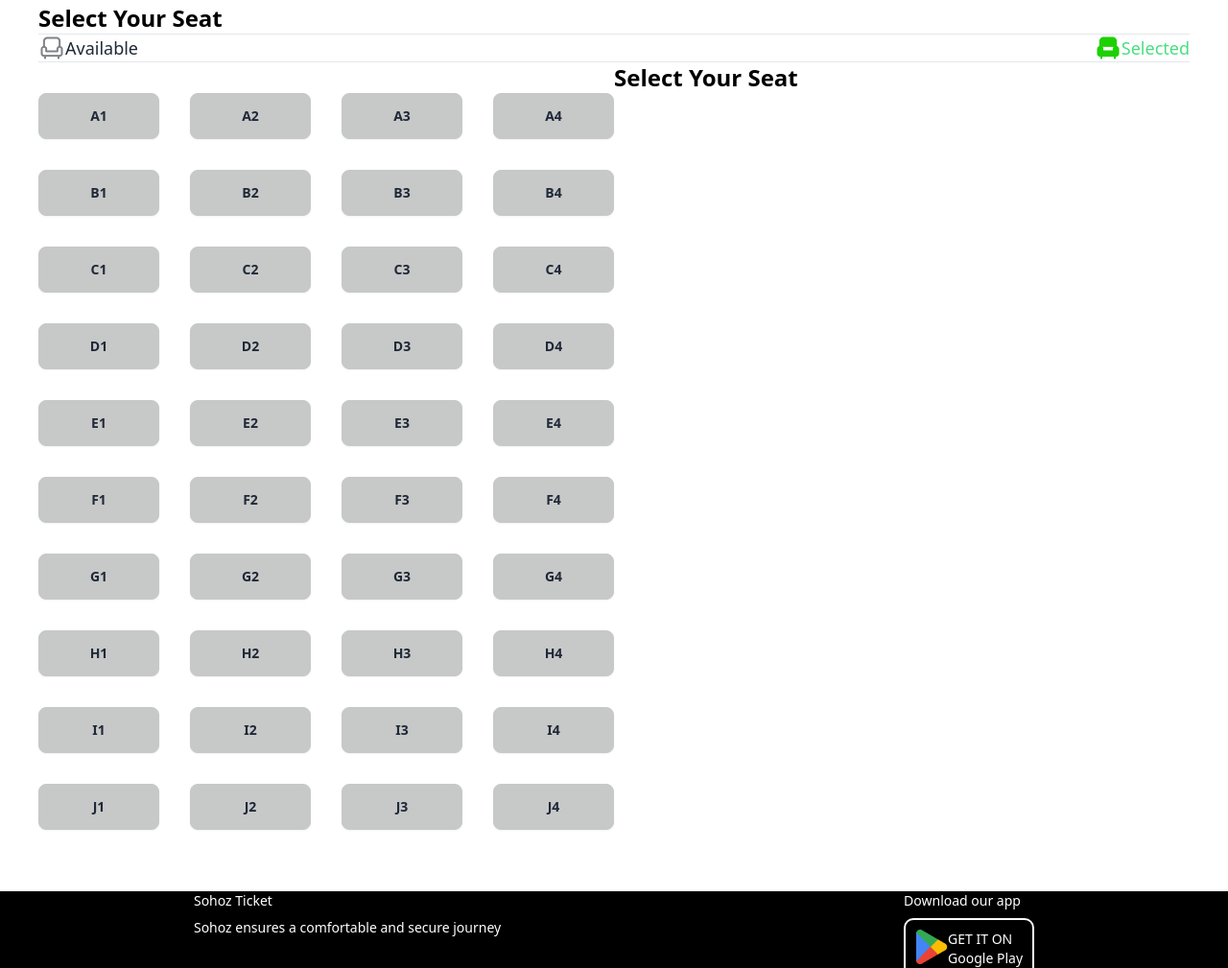
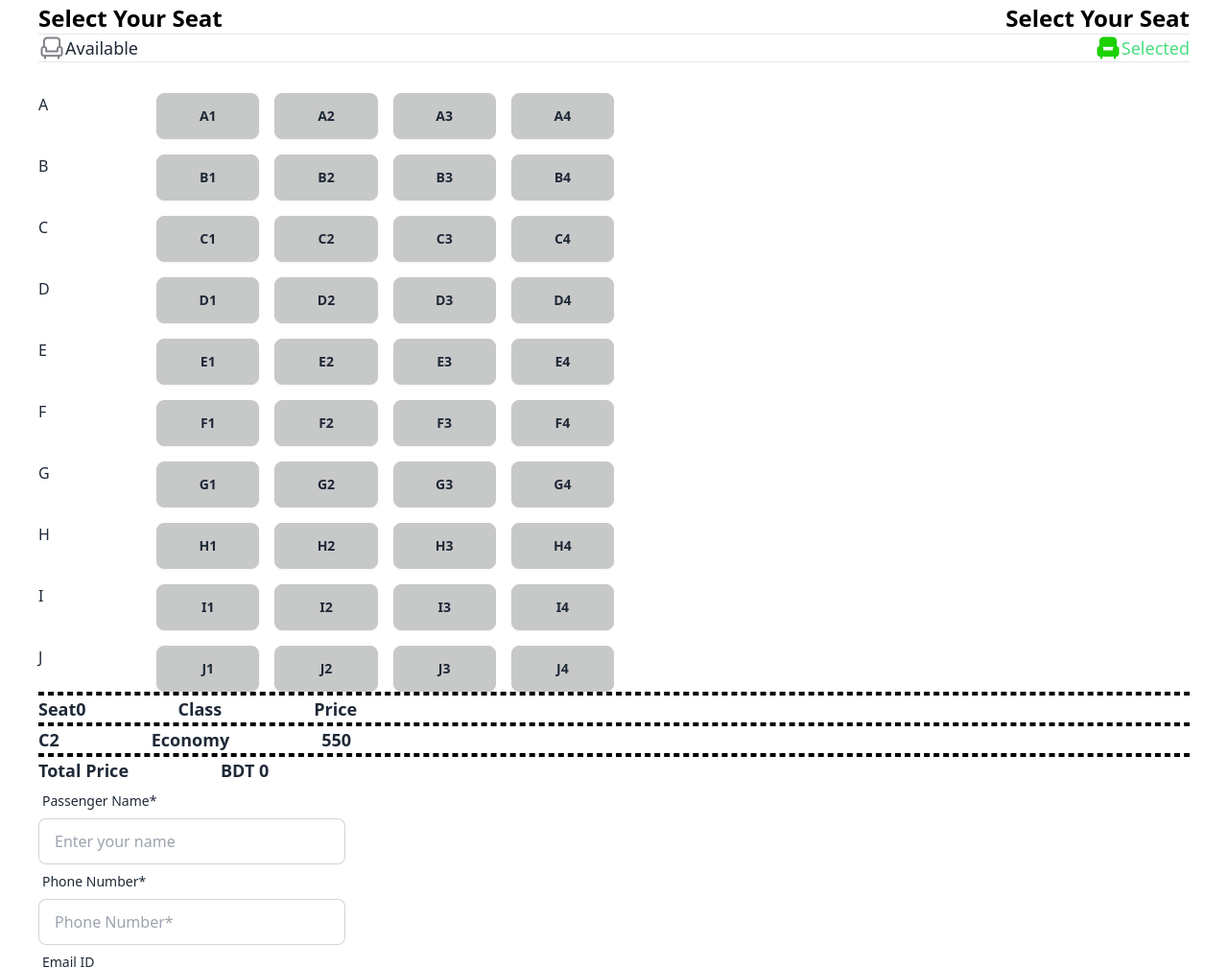
Before and after one commit to Saddamsaykat/smart-ticket, a plain HTML site: page index.html in a window 1280 px wide. Shown: the part 1791-2800 px from the top of the page at 96% size. Drawn offline with nearby package versions, Linux system fonts and the light colour scheme.

Commit message:
bus plan show

```diff
--- a/index.html
+++ b/index.html
@@ -50,7 +50,7 @@
                 </ul>
             </div>
             <div class="navbar-end">
-                <a class="btn">Bus <img src="./images/bus-icon.png" alt=""></a>
+                <a class="btn" href="#bus-route">Bus <img src="./images/bus-icon.png" alt=""></a>
             </div>
         </div>
 
@@ -69,7 +69,8 @@
                             <h1 class="mb-5 text-4xl font-bold">Hater Ticket</h1>
                             <p class="mb-5">Provident cupiditate voluptatem et in. Quaerat fugiat ut assumenda excepturi
                                 exercitationem quasi. In deleniti eaque aut repudiandae et a id nisi.</p>
-                            <button class="btn btn-success">Buy Tickets</button>
+                            <button class="btn btn-success" id="btn-transtion"> <a href="#buyTicketOnline">Buy
+                                    Tickets</a></button>
                         </div>
                     </div>
                 </div>
@@ -144,7 +145,7 @@
             </div>
         </section>
         <!-- section three bus ticket prize list -->
-        <section class="section-three">
+        <section class="section-three" id="bus-route">
             <div class="ticket-name">
                 <h1>Sohoz Ticket</h1>
                 <p>From online booking systems to GPS tracking, the company prioritizes convenience and reliability.</p>
@@ -201,10 +202,14 @@
             </div>
         </section>
         <!-- seat plan -->
-        <section>
+        <section id="buyTicketOnline">
 
-            <div>
+            <div class=" flex justify-between">
                 <h1 class=" text-black font-bold text-2xl">Select Your Seat</h1>
+
+                <h1 class=" text-black font-bold text-2xl">Select Your Seat</h1>
+
+
             </div>
             <hr>
             <div class=" flex justify-between">
@@ -217,60 +222,110 @@
                 </div>
             </div>
             <hr>
-            <div class=" flex">
-                <!-- <div>
-                    <button class="btn btn-active btn-sets"> <img src="./images/Vector.png" alt=""></button>
-                </div> -->
+            <div class="">
 
-                <div class=" grid grid-cols-4 w-2/4 gap-8 mt-8">
+                <div>
+                    <div class=" grid grid-cols-5 w-2/4 gap-4 mt-8">
 
-
-                    <button class="btn btn-active btn-sets">A1</button>
+                        <h1>A</h1>
+                        <button class="btn btn-active" onclick="btnSetsAll(eventFncVal)">A1</button>
                         <button class="btn btn-active btn-sets">A2</button>
                         <button class="btn btn-active btn-sets">A3</button>
                         <button class="btn btn-active btn-sets">A4</button>
+                        <h1>B</h1>
                         <button class="btn btn-active btn-sets">B1</button>
                         <button class="btn btn-active btn-sets">B2</button>
                         <button class="btn btn-active btn-sets">B3</button>
                         <button class="btn btn-active btn-sets">B4</button>
+                        <h1>C</h1>
                         <button class="btn btn-active btn-sets">C1</button>
                         <button class="btn btn-active btn-sets">C2</button>
                         <button class="btn btn-active btn-sets">C3</button>
                         <button class="btn btn-active btn-sets">C4</button>
+                        <h1>D</h1>
                         <button class="btn btn-active btn-sets">D1</button>
                         <button class="btn btn-active btn-sets">D2</button>
                         <button class="btn btn-active btn-sets">D3</button>
                         <button class="btn btn-active btn-sets">D4</button>
+                        <h1>E</h1>
                         <button class="btn btn-active btn-sets">E1</button>
                         <button class="btn btn-active btn-sets">E2</button>
                         <button class="btn btn-active btn-sets">E3</button>
                         <button class="btn btn-active btn-sets">E4</button>
+                        <h1>F</h1>
                         <button class="btn btn-active btn-sets">F1</button>
                         <button class="btn btn-active btn-sets">F2</button>
                         <button class="btn btn-active btn-sets">F3</button>
                         <button class="btn btn-active btn-sets">F4</button>
+                        <h1>G</h1>
                         <button class="btn btn-active btn-sets">G1</button>
                         <button class="btn btn-active btn-sets">G2</button>
                         <button class="btn btn-active btn-sets">G3</button>
                         <button class="btn btn-active btn-sets">G4</button>
+                        <h1>H</h1>
                         <button class="btn btn-active btn-sets">H1</button>
                         <button class="btn btn-active btn-sets">H2</button>
                         <button class="btn btn-active btn-sets">H3</button>
                         <button class="btn btn-active btn-sets">H4</button>
+                        <h1>I</h1>
                         <button class="btn btn-active btn-sets">I1</button>
                         <button class="btn btn-active btn-sets">I2</button>
                         <button class="btn btn-active btn-sets">I3</button>
                         <button class="btn btn-active btn-sets">I4</button>
+                        <h1>J</h1>
                         <button class="btn btn-active btn-sets">J1</button>
                         <button class="btn btn-active btn-sets">J2</button>
                         <button class="btn btn-active btn-sets">J3</button>
                         <button class="btn btn-active btn-sets">J4</button>
 
                     </div>
-                <hr>
+                </div>
+                <hr id="hr">
                 <div>
-                    <h1 class=" text-black font-bold text-2xl">Select Your Seat</h1>
+                    <div class=" flex gap-24 text-lg font-bold">
 
+                        <h2>Seat<span>0</span></h2>
+                        <h2>Class</h2>
+                        <h2>Price</h2>
+
+                    </div>
+                    <hr id="hr">
+                    <div class=" flex gap-24 text-lg font-bold">
+
+                        <h2>C2</h2>
+                        <h2>Economy</h2>
+                        <h2>550</h2>
+                    </div>
+                    <hr id="hr">
+                    <div class=" flex gap-24 text-lg font-bold">
+                        <h1>Total Price</h1>
+                        <h1>BDT <Span>0</Span></h1>
+                    </div>
+                    <div>
+                        <form action="">
+                            <label class="form-control w-full max-w-xs">
+                                <div class="label">
+                                    <span class="label-text">Passenger Name*</span>
+                                </div>
+                                <input type="text" placeholder="Enter your name" required
+                                    class="input input-bordered w-full max-w-xs" />
+                            </label>
+                            <label class="form-control w-full max-w-xs">
+                                <div class="label">
+                                    <span class="label-text">Phone Number*</span>
+                                </div>
+                                <input type="text" placeholder="Phone Number*" required
+                                    class="input input-bordered w-full max-w-xs" />
+                            </label>
+                            <label class="form-control w-full max-w-xs">
+                                <div class="label">
+                                    <span class="label-text">Email ID</span>
+                                </div>
+                                <input type="text" placeholder="Enter your email id"
+                                    class="input input-bordered w-full max-w-xs" />
+                            </label>
+                        </form>
+                    </div>
                 </div>
 
             </div>
--- a/script.js
+++ b/script.js
@@ -4,13 +4,13 @@ for (const busSet of busSets) {
         busSet.style.backgroundColor = "green";
         busSet.style.fontSize = "20px";
         busSet.style.color = "White"
+        console.log(busSet.innerText);
 
-        const childNodes = event.target.parentNode.childNodes
-        for (const childNode of childNodes) {
-            if (childNode.nodeType === 1) {
-                console.log(childNode.innerText);
-            }
-        }
 
     })
 }
+
+function btnSetsAll(eventFncVal) {
+    const dataSet = eventFncVal.innerText
+    console.log(dataSet);
+}
--- a/style.css
+++ b/style.css
@@ -2,6 +2,10 @@
     padding: 0%;
     margin: 0%;
     border-radius: 0%;
+}
+
+html {
+    scroll-behavior: smooth;
 }
 
 /* nav bar */
@@ -146,7 +150,7 @@
 
 .route-div {
     background-color: #f7f8f8;
-    /* max-width: 40%; */
+
     padding: 10px;
 }
 
@@ -154,6 +158,11 @@
 
     border: none;
     padding: 5px;
+}
+
+/* seat pal */
+#hr {
+    border: 2px dashed black;
 }
 
 /* footer */
```
Lines whose indentation alone changed are shown as unchanged.
